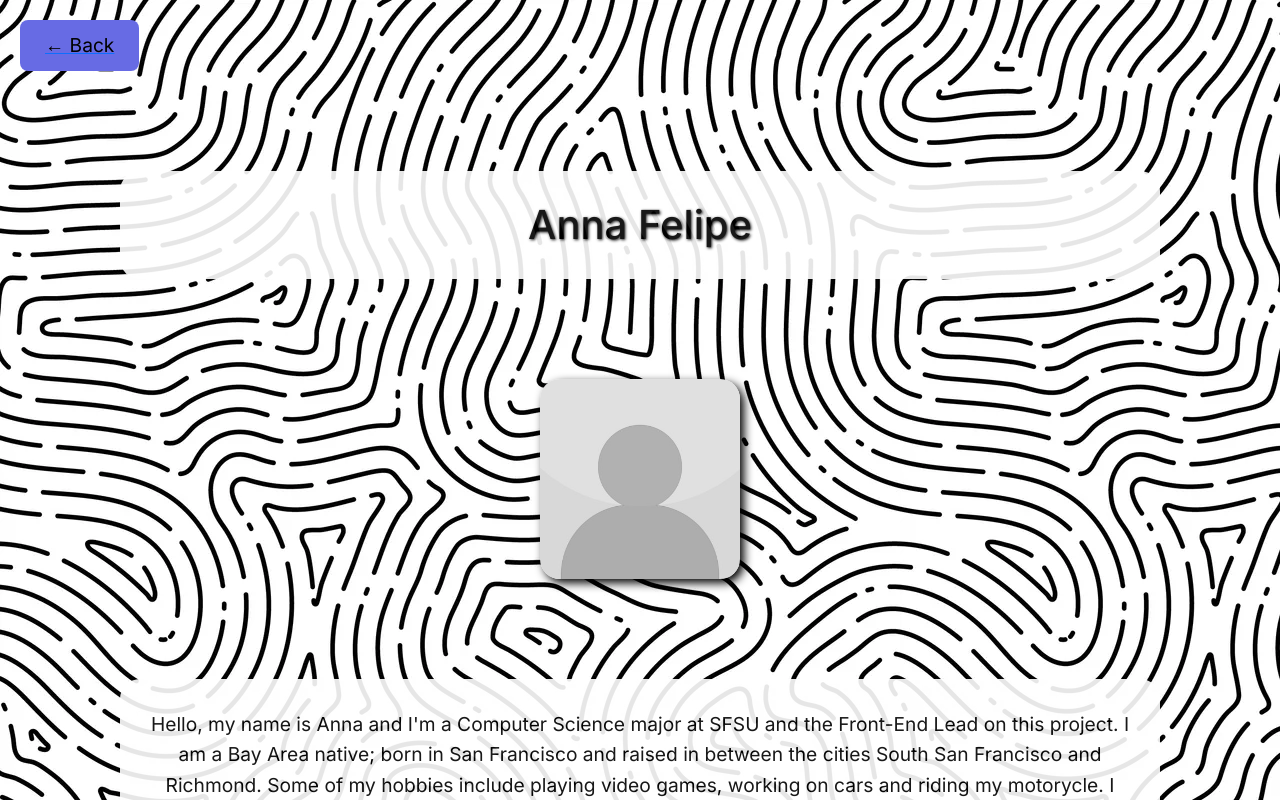
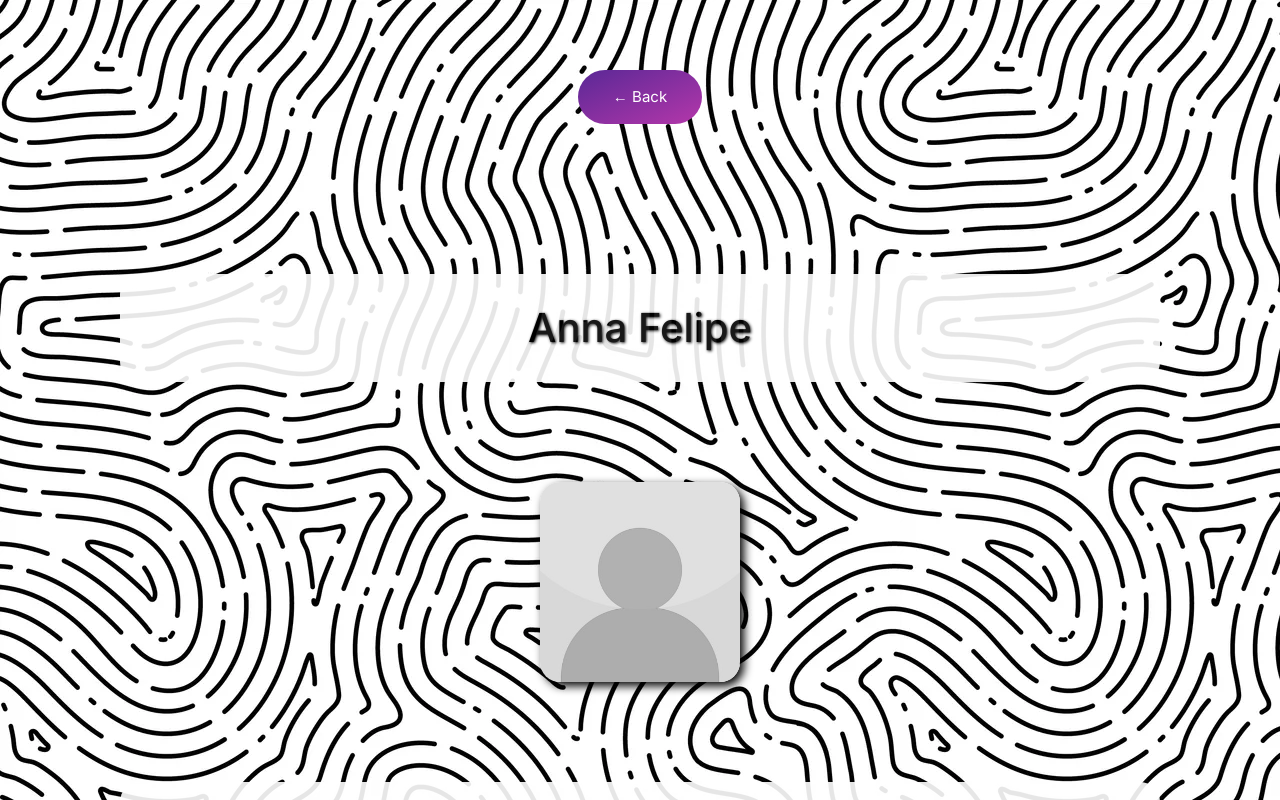
Before and after one commit to keyprocedure/social-playlist-network, a Next.js app in the folder application/beatlink/: page /about/anna in a window 1280 px wide. Shown: the top 800 px of the page. Built offline with nearby package versions, Linux system fonts and the light colour scheme.

Commit message:
Edited button color and shape

```diff
--- a/application/beatlink/public/css/zuby.css
+++ b/application/beatlink/public/css/zuby.css
@@ -29,14 +29,14 @@ p {
   }
 
 a button {
-    display: block;
-    margin-left: 0;
-    padding: 10px 25px;
-    border-radius: 8px;
-    background-color: #676be4;
-    border: none;
-    cursor: pointer;
-    color: black;
+  background-image: linear-gradient(to bottom right, rgb(90, 40, 150), rgb(180, 55, 170));
+  color: rgb(255, 255, 255);
+  border: none;
+  padding: 15px 35px;
+  border-radius: 50px;
+  font-size: 15px;
+  transition-duration: .4s;
+  margin: 50px;
 }
 
 .zuby_image {
```
